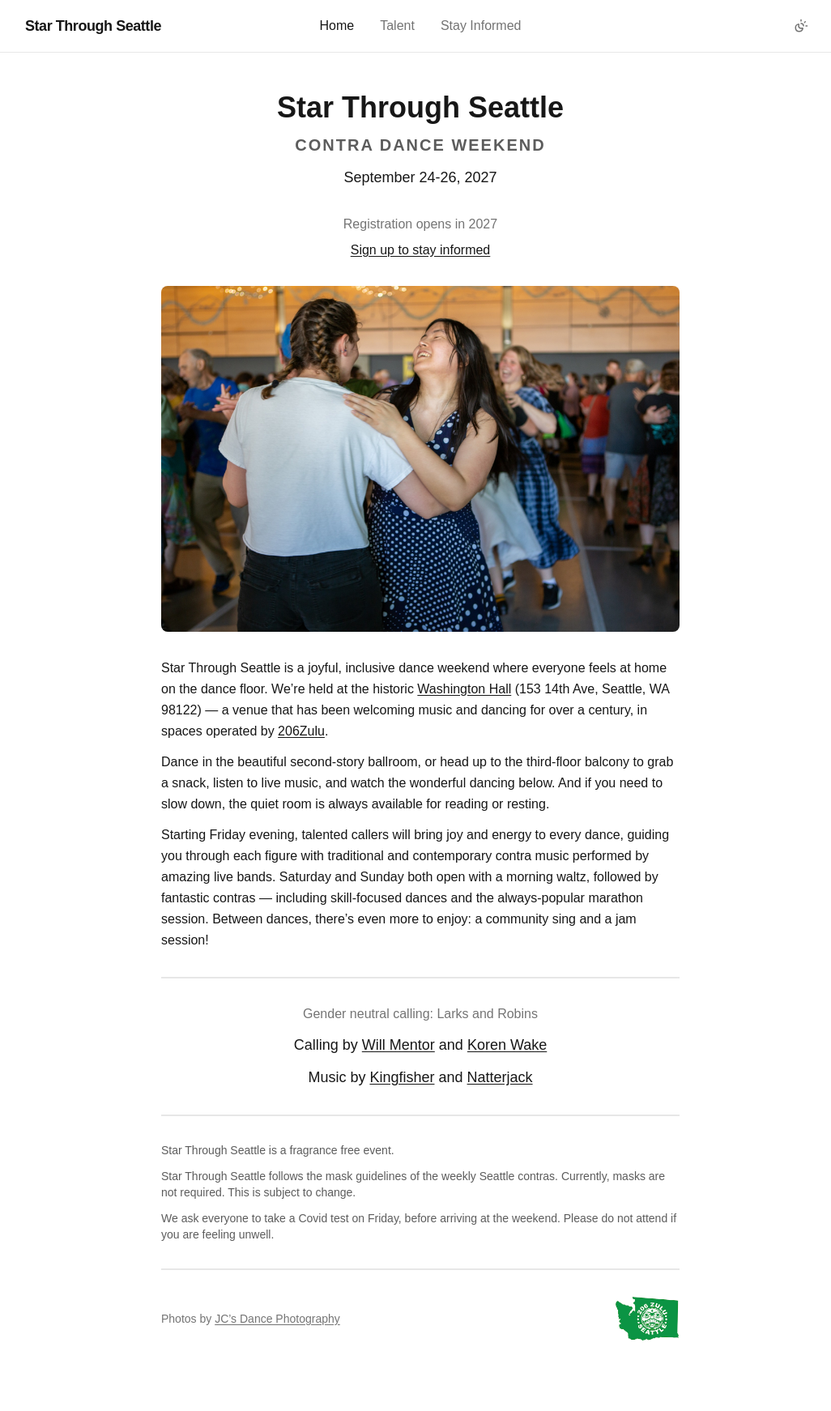
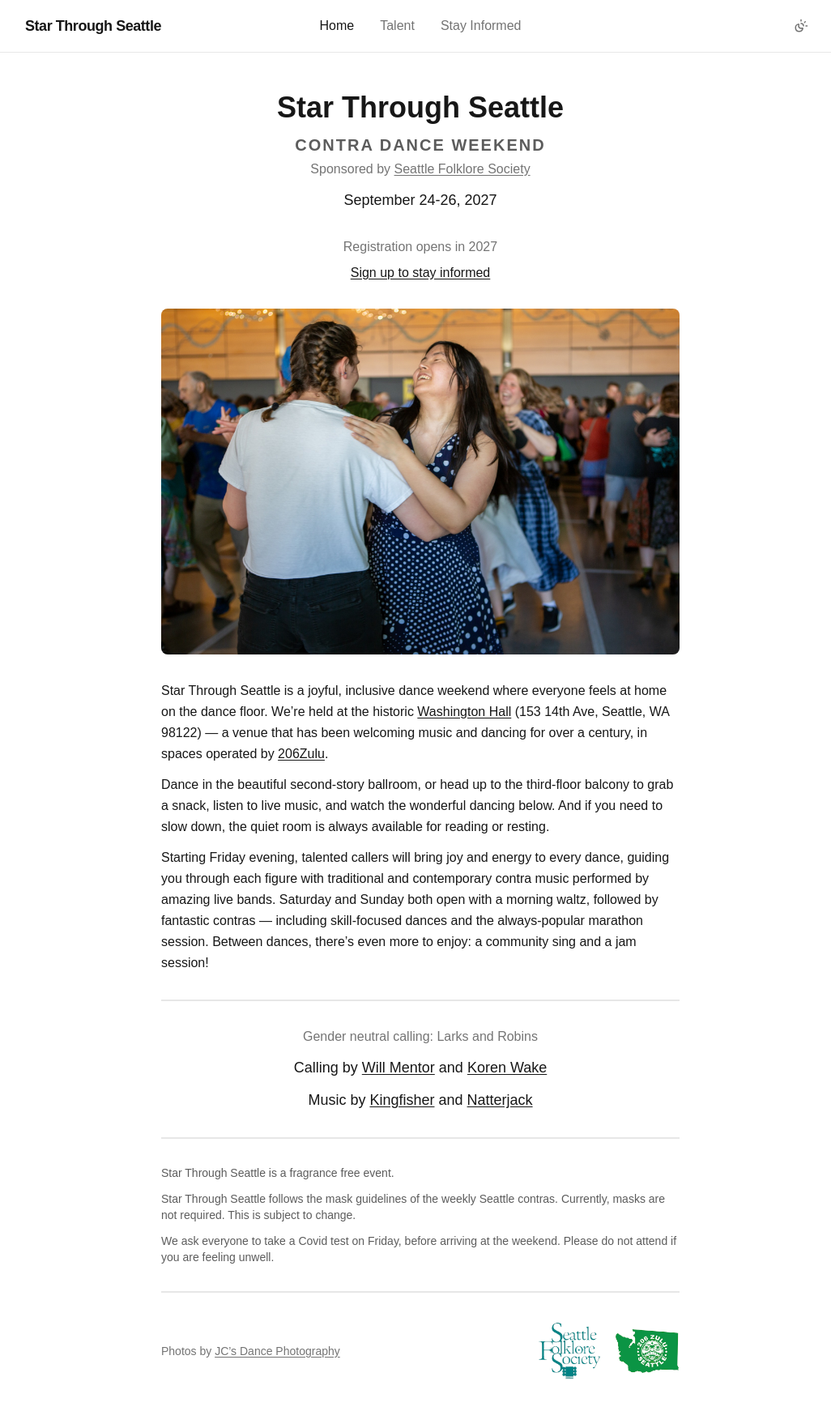
Before and after one commit to ashgoren/star-through-static, a Next.js app: page / in a window 1280 px wide. Shown: the top 1742 px of the page at 81% size, without its empty margins (121-1147 px from the left). Before the commit the page ends 1704 px from the top, so only its background shows below. Built offline with nearby package versions, Linux system fonts and the light colour scheme.

Commit message:
add sponsored by sfs link & logo

```diff
--- a/app/page.tsx
+++ b/app/page.tsx
@@ -10,6 +10,10 @@ export default function Home() {
         <PageTitle>Star Through Seattle</PageTitle>
         <p className="text-xl font-semibold tracking-widest uppercase text-foreground/70 mt-3">
           Contra Dance Weekend
+        </p>
+        <p className="text-base text-foreground/60 mt-1">
+          Sponsored by{" "}
+          <InlineLink href="https://www.seafolklore.org/">Seattle Folklore Society</InlineLink>
         </p>
         <p className="text-lg mt-3">September 24-26, 2027</p>
         <div className="mt-8">
@@ -99,6 +103,15 @@ export default function Home() {
             JC&rsquo;s Dance Photography
           </InlineLink>
         </p>
+        <div className="flex items-center gap-4">
+          <InlineLink href="https://www.seafolklore.org/">
+            <Image src="/sfs-logo.png"
+              alt=""
+              width={80}
+              height={56}
+              className="object-contain"
+            />
+          </InlineLink>
           <InlineLink href="https://www.206zulu.org/">
             <Image src="/206zulu.png"
               alt=""
@@ -108,6 +121,7 @@ export default function Home() {
             />
           </InlineLink>
         </div>
+      </div>
 
     </div>
   );
```
Also changed, not shown: public/sfs-logo.png (added). Lines whose indentation alone changed are shown as unchanged.
